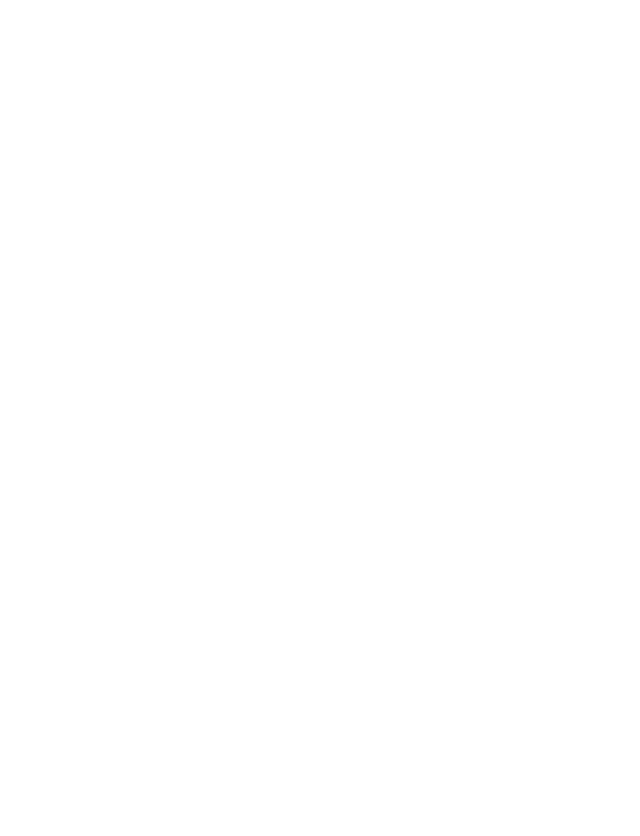
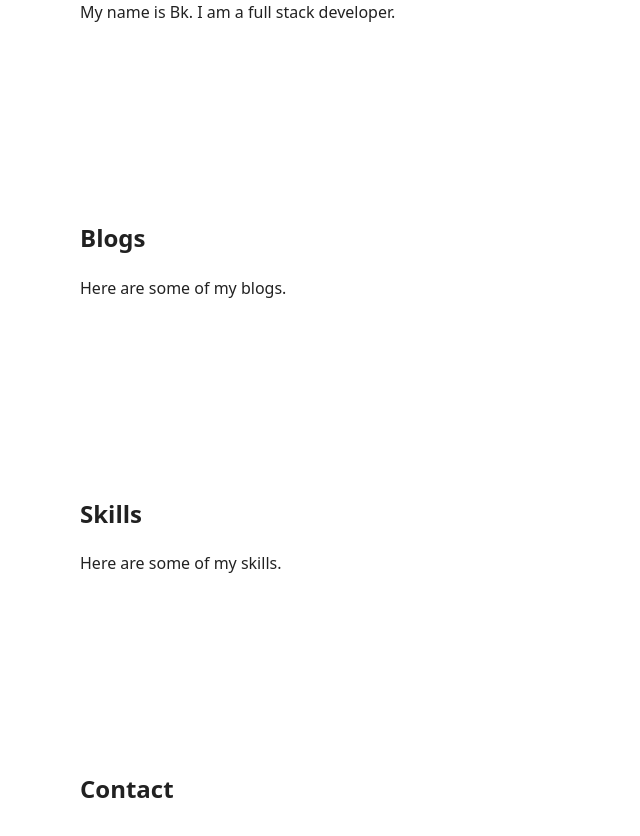
Before and after one commit to balakannan1357/balakannan1357.github.io, a React (Vite) app: page / in a window 1280 px wide. Shown: the part 920-1756 px from the top of the page, without its empty margins (0-640 px from the left). Before the commit the page ends 800 px from the top, so only its background shows below. Built offline with nearby package versions, Linux system fonts and the light colour scheme.

Commit message:
feat: added all components

```diff
--- a/src/App.tsx
+++ b/src/App.tsx
@@ -1,19 +1,21 @@
-import Box from "@mui/material/Box";
 import "./App.css";
+import About from "./components/About";
 import DrawerAppBar from "./components/AppBar";
+import Blogs from "./components/Blogs";
+import Contact from "./components/Contact";
 import Home from "./components/Home";
+import Skills from "./components/Skills";
 
 function App() {
   return (
-    <Box
-      sx={{
-        background:
-          "linear-gradient(90deg, rgba(30,38,46,1) 0%, rgba(48,52,63,1) 83%)",
-      }}
-    >
+    <>
       <DrawerAppBar />
       <Home />
-    </Box>
+      <About />
+      <Blogs />
+      <Skills />
+      <Contact />
+    </>
   );
 }
 
--- /dev/null
+++ b/src/components/About.tsx
@@ -0,0 +1,10 @@
+import Box from "@mui/material/Box";
+
+export default function About() {
+  return (
+    <Box sx={{ p: "5em" }}>
+      <h2>About</h2>
+      <p>My name is Bk. I am a full stack developer.</p>
+    </Box>
+  );
+}
--- a/src/components/AppBar.tsx
+++ b/src/components/AppBar.tsx
@@ -64,7 +64,8 @@ export default function DrawerAppBar() {
       <AppBar
         component="nav"
         sx={{
-          background: "transparent",
+          background:
+            "linear-gradient(90deg, rgba(30,38,46,1) 0%, rgba(48,52,63,1) 83%)",
           boxShadow: "none",
           paddingInline: "3em",
         }}
--- /dev/null
+++ b/src/components/Blogs.tsx
@@ -0,0 +1,10 @@
+import Box from "@mui/material/Box";
+
+export default function Blogs() {
+  return (
+    <Box sx={{ p: "5em" }}>
+      <h2>Blogs</h2>
+      <p>Here are some of my blogs.</p>
+    </Box>
+  );
+}
--- /dev/null
+++ b/src/components/Contact.tsx
@@ -0,0 +1,9 @@
+import Box from "@mui/material/Box";
+
+export default function Contact() {
+  return (
+    <Box sx={{ p: "5em" }}>
+      <h2>Contact</h2>
+    </Box>
+  );
+}
--- a/src/components/Home.tsx
+++ b/src/components/Home.tsx
@@ -3,7 +3,7 @@ import { createTheme, responsiveFontSizes, Typography } from "@mui/material";
 import Box from "@mui/material/Box";
 import CardMedia from "@mui/material/CardMedia";
 
-function Home() {
+export default function Home() {
   let theme = createTheme();
   theme = responsiveFontSizes(theme);
   return (
@@ -13,6 +13,8 @@ function Home() {
           paddingInline: "5em",
           display: "flex",
           alignItems: "center",
+          background:
+            "linear-gradient(90deg, rgba(30,38,46,1) 0%, rgba(48,52,63,1) 83%)",
         }}
       >
         <Typography variant="h4">
@@ -36,4 +38,3 @@ function Home() {
     </ThemeProvider>
   );
 }
-export default Home;
--- /dev/null
+++ b/src/components/Skills.tsx
@@ -0,0 +1,10 @@
+import Box from "@mui/material/Box";
+
+export default function Skills() {
+  return (
+    <Box sx={{ p: "5em" }}>
+      <h2>Skills</h2>
+      <p>Here are some of my skills.</p>
+    </Box>
+  );
+}
```
